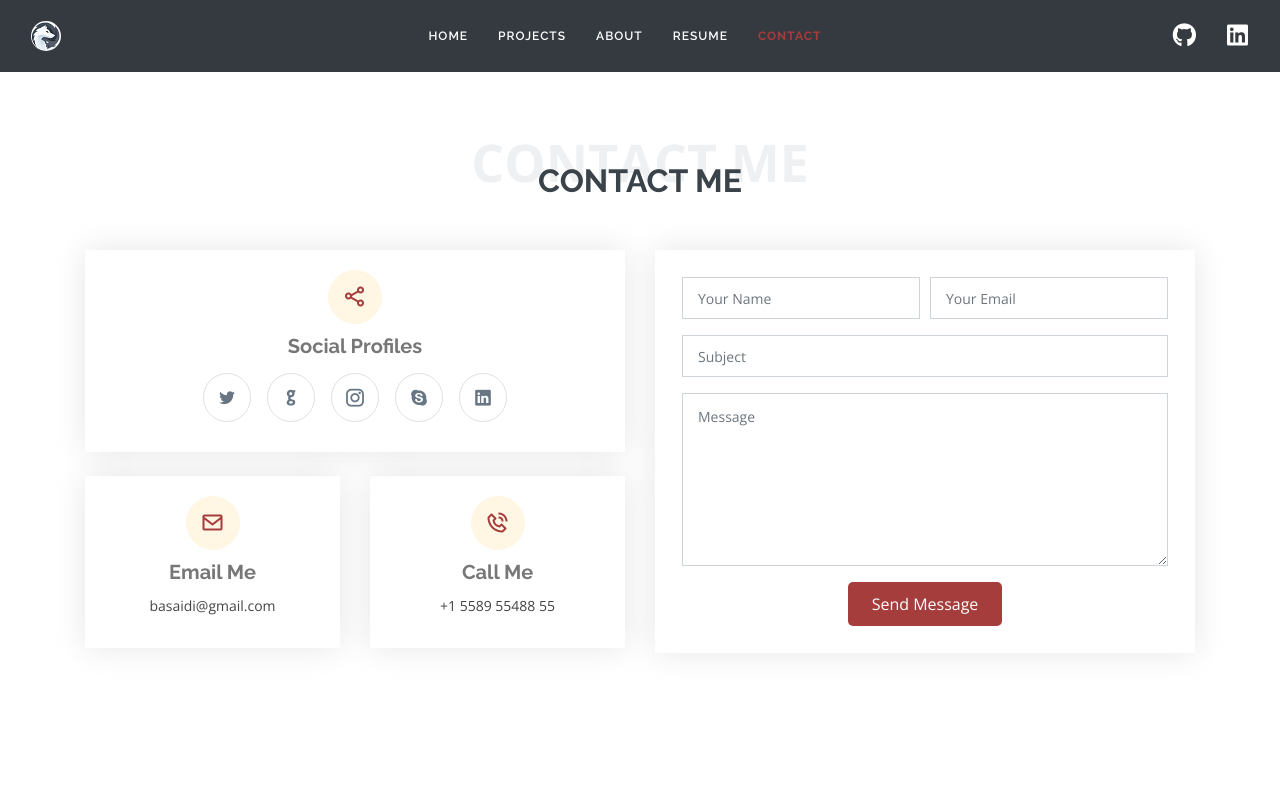
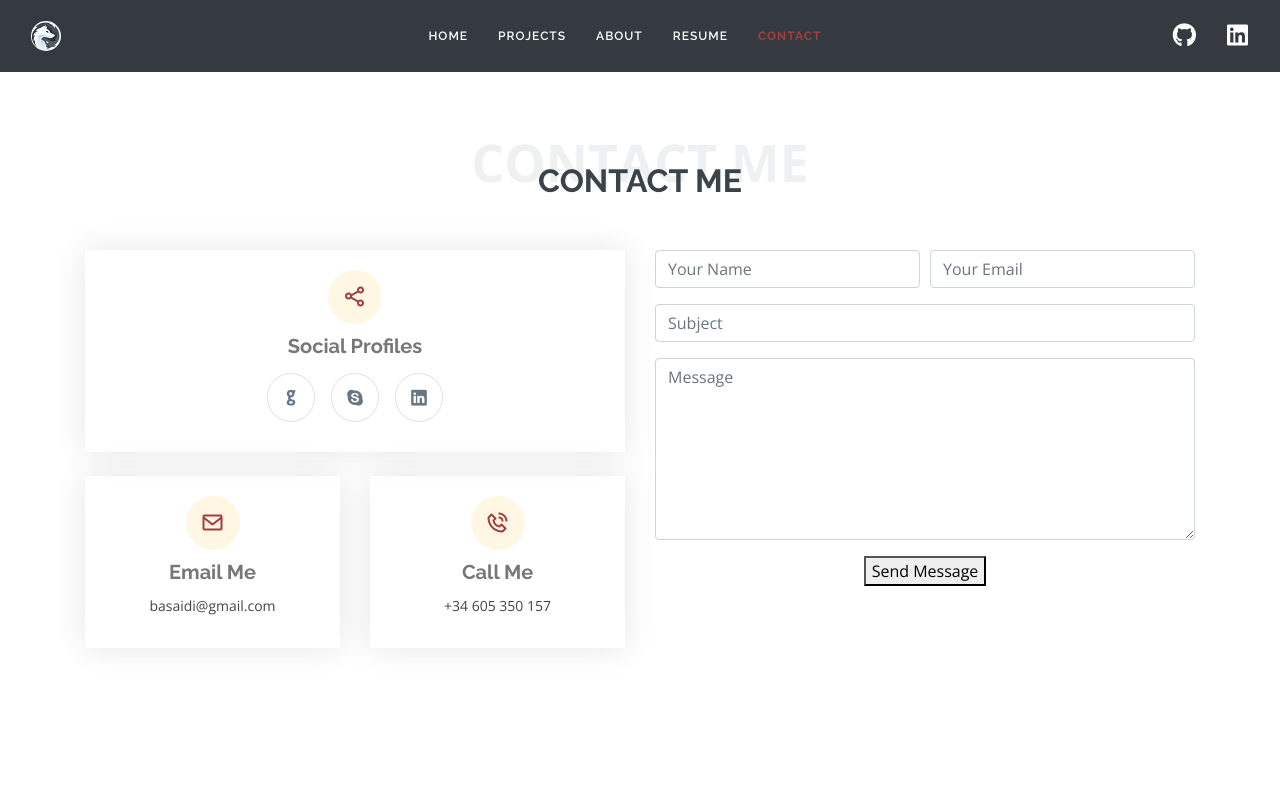
Before and after one commit to BassamS/Portfolio, an Angular app: page /contact in a window 1280 px wide. Shown: the top 800 px of the page. Built offline with nearby package versions, Linux system fonts and the light colour scheme.

Commit message:
contact form updated!

```diff
--- a/src/app/components/contact/contact.component.css
+++ b/src/app/components/contact/contact.component.css
@@ -10,7 +10,7 @@
 
 .contact .info-box i.bx {
   font-size: 24px;
-  color: #A53D3D;
+  color: #a53d3d;
   border-radius: 50%;
   padding: 15px;
   background: #fff6e4;
@@ -50,8 +50,8 @@
 
 .contact .social-links a:hover {
   color: #fff;
-  border-color: #A53D3D;
-  background: #A53D3D;
+  border-color: #a53d3d;
+  background: #a53d3d;
 }
 
 .contact .php-email-form {
@@ -59,21 +59,27 @@
   padding: 27px;
 }
 
-.contact .php-email-form .error {
-  /* display: none; */
-  color: red;
+/* .contact .php-email-form .error { */
+/* display: none; */
+/* color: red;
   margin: 0 0 15px 0;
   font-weight: 400;
   font-size: 13px;
-}
+} */
 
-.contact .php-email-form .error-message {
+/* .contact .php-email-form .error-message {
   display: none;
   color: #fff;
   background: #ed3c0d;
   text-align: left;
   padding: 15px;
   font-weight: 600;
+} */
+
+/* Contact Validation */
+
+.form-control.ng-touched.ng-invalid {
+  border: 2px solid red;
 }
 
 .contact .php-email-form .error-message br + br {
@@ -109,14 +115,16 @@
   animation: animate-loading 1s linear infinite;
 }
 
-.contact .php-email-form input, .contact .php-email-form textarea {
+.contact .php-email-form input,
+.contact .php-email-form textarea {
   border-radius: 0;
   box-shadow: none;
   font-size: 14px;
 }
 
-.contact .php-email-form input::focus, .contact .php-email-form textarea::focus {
-  background-color: #A53D3D;
+.contact .php-email-form input::focus,
+.contact .php-email-form textarea::focus {
+  background-color: #a53d3d;
 }
 
 .contact .php-email-form input {
@@ -128,7 +136,7 @@
 }
 
 .contact .php-email-form button[type="submit"] {
-  background: #A53D3D;
+  background: #a53d3d;
   border: 0;
   padding: 10px 24px;
   color: #fff;
@@ -137,7 +145,7 @@
 }
 
 .contact .php-email-form button[type="submit"]:hover {
-  background: #A53D3D;
+  background: #a53d3d;
 }
 
 @-webkit-keyframes animate-loading {
--- a/src/app/components/contact/contact.component.html
+++ b/src/app/components/contact/contact.component.html
@@ -1,7 +1,6 @@
 <!-- ======= Contact Me Section ======= -->
 <section id="contact" class="contact">
   <div class="container">
-
     <div class="section-title">
       <span>Contact Me</span>
       <h2>Contact Me</h2>
@@ -10,21 +9,32 @@
     </div>
 
     <div class="row">
-
       <div class="col-lg-6">
-
         <div class="row">
           <div class="col-md-12">
             <div class="info-box">
               <i class="bx bx-share-alt"></i>
               <h3>Social Profiles</h3>
               <div class="social-links">
-                <a href="#" class="twitter"><i class="icofont-twitter"></i></a>
-                <a href="https://github.com/BassamS" class="github" target="_blank"><i class="icofont-github"></i></a>
-                <a href="#" class="instagram"><i class="icofont-instagram"></i></a>
-                <a href="#" class="google-plus" target="_blank"><i class="icofont-skype"></i></a>
-                <a href="https://es.linkedin.com/in/bassam-al-saedy-796b0244" class="linkedin" target="_blank"><i
-                    class="icofont-linkedin"></i></a>
+                <!-- <a href="#" class="twitter"><i class="icofont-twitter"></i></a> -->
+                <a
+                  href="https://github.com/BassamS"
+                  class="github"
+                  target="_blank"
+                  ><i class="icofont-github"></i
+                ></a>
+                <!-- <a href="#" class="instagram"
+                  ><i class="icofont-instagram"></i
+                ></a> -->
+                <a href="#" class="google-plus" target="_blank"
+                  ><i class="icofont-skype"></i
+                ></a>
+                <a
+                  href="https://es.linkedin.com/in/bassam-al-saedy-796b0244"
+                  class="linkedin"
+                  target="_blank"
+                  ><i class="icofont-linkedin"></i
+                ></a>
               </div>
             </div>
           </div>
@@ -39,65 +49,113 @@
             <div class="info-box mt-4">
               <i class="bx bx-phone-call"></i>
               <h3>Call Me</h3>
-              <p>+1 5589 55488 55</p>
+              <p>+34 605 350 157</p>
             </div>
           </div>
         </div>
-
       </div>
 
       <div class="col-lg-6">
-
-        <form class="php-email-form" [formGroup]="messageForm" (ngSubmit)="onSubmit()">
-
+        <form
+          action="POST"
+          data-netlify="true"
+          [formGroup]="messageForm"
+          (ngSubmit)="onSubmit()"
+        >
           <h5 *ngIf="success">Your message has been sent. Thank you!</h5>
           <div class="form-row">
-
             <!-- Name Validation -->
             <div class="col-md-6 form-group">
-              <input type="text" formControlName="name" name="name" class="form-control" id="name"
-                placeholder="Your Name">
+              <input
+                minlength="4"
+                maxlength="20"
+                ngModel
+                name="firstName"
+                type="text"
+                formControlName="name"
+                class="form-control"
+                id="firstName"
+                placeholder="Your Name"
+              />
 
-              <div *ngIf="submitted && messageForm.controls.name.errors" class="error">
-                <div *ngIf="messageForm.controls.name.errors.required">Your name is required!</div>
+              <div
+                *ngIf="submitted && messageForm.controls.name.errors"
+                class="error"
+              >
+                <div *ngIf="messageForm.controls.name.errors.required">
+                  Your name is required!
+                </div>
               </div>
               <div class="validate"></div>
             </div>
 
             <!-- Email Validation -->
             <div class="col-md-6 form-group">
-              <input type="email" formControlName="email" class="form-control" name="email" id="email"
-                placeholder="Your Email" data-rule="email">
+              <input
+                type="email"
+                formControlName="email"
+                class="form-control"
+                name="email"
+                id="email"
+                placeholder="Your Email"
+                data-rule="email"
+              />
 
-              <div *ngIf="submitted && messageForm.controls.email.errors" class="error">
-                <div *ngIf="messageForm.controls.email.errors.required">Your email is required!</div>
+              <div
+                *ngIf="submitted && messageForm.controls.email.errors"
+                class="error"
+              >
+                <div *ngIf="messageForm.controls.email.errors.required">
+                  Your email is required!
+                </div>
               </div>
 
-              <div *ngIf="submitted && messageForm.controls.email.errors" class="error">
-                <div *ngIf="messageForm.controls.email.errors.email">Your email is invalid!</div>
+              <div
+                *ngIf="submitted && messageForm.controls.email.errors"
+                class="error"
+              >
+                <div *ngIf="messageForm.controls.email.errors.email">
+                  Your email is invalid!
+                </div>
               </div>
 
               <div class="validate"></div>
             </div>
-
           </div>
 
           <!-- Subject Validation -->
           <div class="form-group">
-            <input type="text" formControlName="subject" class="form-control" name="subject" id="subject"
-              placeholder="Subject" data-rule="minlen:4" data-msg="Please enter at least 8 chars of subject" />
+            <input
+              type="text"
+              formControlName="subject"
+              class="form-control"
+              name="subject"
+              id="subject"
+              placeholder="Subject"
+              data-rule="minlen:4"
+              data-msg="Please enter at least 8 chars of subject"
+            />
 
-
-            <div *ngIf="submitted && messageForm.controls.subject.errors" class="error">
-              <div *ngIf="messageForm.controls.subject.errors.required">Subject is required!</div>
+            <div
+              *ngIf="submitted && messageForm.controls.subject.errors"
+              class="error"
+            >
+              <div *ngIf="messageForm.controls.subject.errors.required">
+                Subject is required!
+              </div>
             </div>
             <div class="validate"></div>
           </div>
 
           <!-- Message Validation -->
           <div class="form-group">
-            <textarea class="form-control" name="message" formControlName="message" placeholder="Message"
-              rows="7"></textarea>
+            <textarea
+              class="form-control"
+              name="message"
+              formControlName="message"
+              placeholder="Message"
+              rows="7"
+            ></textarea>
 
             <!-- <span *ngIf="!messageForm.get('message').valid && messageForm.get('message').touched" class="error">Please
               enter
@@ -105,18 +163,19 @@
 
             <div class="validate"></div>
 
-            <div *ngIf="submitted && messageForm.controls.message.errors" class="error">
-              <div *ngIf="messageForm.controls.message.errors.required">Please write something for us!</div>
+            <div
+              *ngIf="submitted && messageForm.controls.message.errors"
+              class="error"
+            >
+              <div *ngIf="messageForm.controls.message.errors.required">
+                Please write something for us!
+              </div>
             </div>
           </div>
 
-
-
-
-          <div class="text-center"><button type="submit">Send Message</button></div>
-
-
-
+          <div class="text-center">
+            <button type="submit">Send Message</button>
+          </div>
         </form>
 
         <!-- <div *ngIf="submitted" class="results">
@@ -127,9 +186,7 @@
           <span>{{ messageForm.controls.message.value }}</span>
         </div> -->
       </div>
-
     </div>
-
   </div>
 </section>
 <!-- End Contact Me Section -->
```
Also changed, not shown: src/app/app.module.ts (+5 -4 lines).
